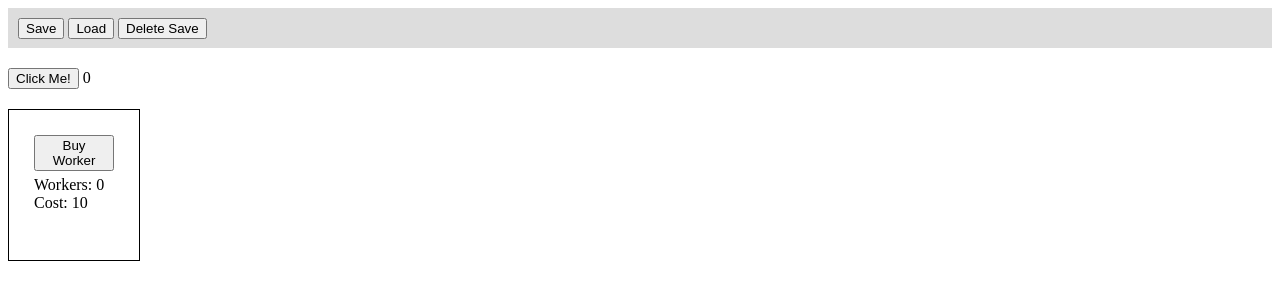
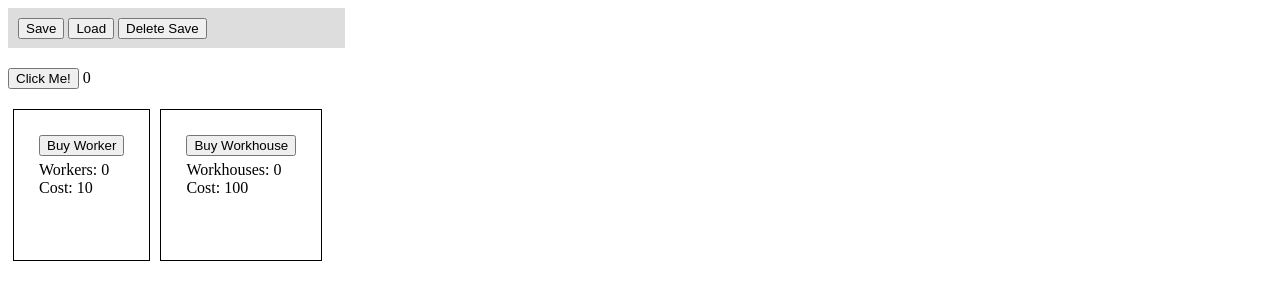
Before and after one commit to Ladikn/test_iterative_game, a plain HTML site: page index.html in a window 1280 px wide. Drawn offline with nearby package versions, Linux system fonts and the light colour scheme.

Commit message:
Added second building
Actual gameplay incoming

```diff
--- a/buildings.js
+++ b/buildings.js
@@ -4,9 +4,22 @@ function costWorkers() {
 
 function buyWorker() {
 	if (kingdom.gold >= costWorkers()) {
+		kingdom.gold = kingdom.gold - costWorkers();
 		kingdom.workers = kingdom.workers + 1;
-		kingdom.gold = kingdom.gold - costWorkers();
 	};
 	$("#workerCost").text(costWorkers());
 	refreshPage();
 };
+
+function costWorkhouse() {
+	return Math.floor(100 * Math.pow(1.2, kingdom.workhouses));
+}
+
+function buyWorkhouse() {
+	if (kingdom.gold >= costWorkhouse()) {
+		kingdom.gold = kingdom.gold - costWorkhouse();
+		kingdom.workhouses = kingdom.workhouses + 1;
+	};
+	$("#workhousesCost").text(costWorkhouse());
+	refreshPage();
+}
--- a/index.html
+++ b/index.html
@@ -17,6 +17,13 @@
 		<br/>
 		Cost: <span id="workerCost">10</span>
 	</div>
+	<div class="building_box">
+		<button onClick="buyWorkhouse()">Buy Workhouse</button>
+		<br/>
+		Workhouses: <span id="workhouseCount">0</span>
+		<br/>
+		Cost: <span id="workhouseCost">100</span>
+	</div>
 	<script src="http://ajax.googleapis.com/ajax/libs/jquery/1.11.2/jquery.min.js"></script>
 	<script type="text/javascript" src="buildings.js"></script>
 	<script type="text/javascript" src="main.js"></script>
--- a/interface.css
+++ b/interface.css
@@ -1,18 +1,25 @@
+*
+{
+	display: inline-block;
+}
+
 header
 {
 	height: 30px;
 	padding: 10px 0 0 10px;
 	background: #ddd;
 	margin-bottom: 20px;
+	width: 100%;
 }
 
 .building_box
 {
 	border: 1px solid black;
 	height: 100px;
+	float: left;
 	padding: 25px;
-	margin-top: 20px;
-	width: 80px;
+	margin: 20px 5px;
+	width: auto
 }
 
 .building_box button
--- a/main.js
+++ b/main.js
@@ -12,13 +12,15 @@ $(document).ready(function(){
 
 window.setInterval(function(){
 	goldClick(kingdom.workers);
+	goldClick(kingdom.workhouses * 5);
 	saveGame();
 }, 1000);
 
 function initialKingdom() {
 	return {
 	gold: 0,
-	workers: 0
+	workers: 0,
+	workhouses: 0
 	}
 };
 
@@ -48,7 +50,9 @@ function refreshPage() {
 	//Kindgom Attributes
 	$("#goldCount").text(kingdom.gold);
 	$("#workerCount").text(kingdom.workers);
+	$("#workhouseCount").text(kingdom.workhouses);
 
 	//Costs
 	$("#workerCost").text(costWorkers());
+	$("#workhouseCost").text(costWorkhouse());
 };
```
